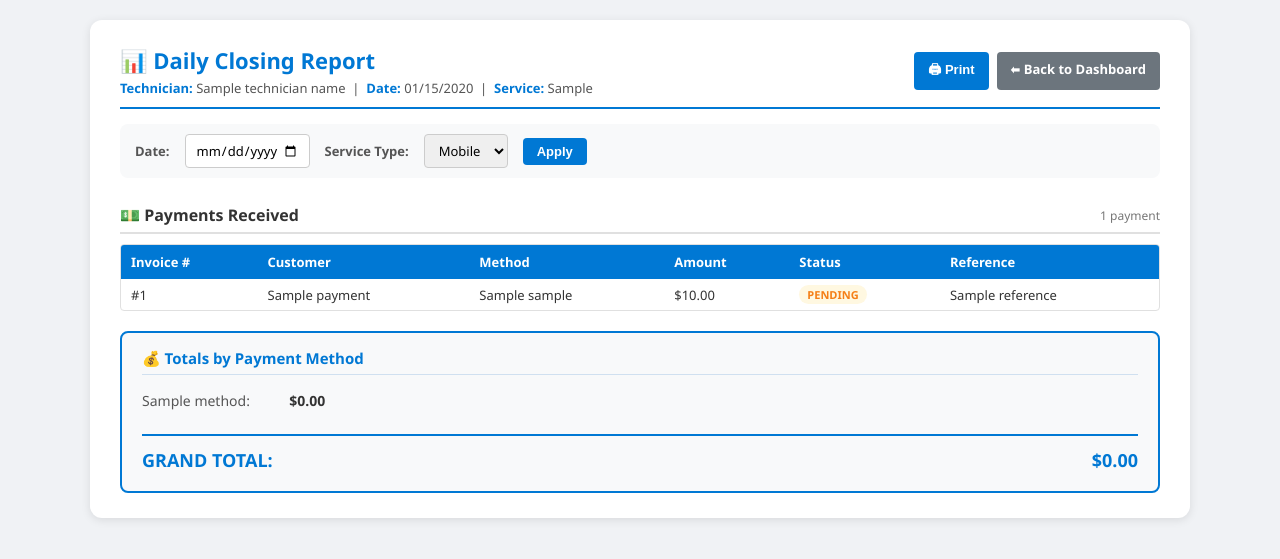
After one commit to Leonel-Tapia/powercore, a FastAPI app: template app/templates/invoices/technician_daily_closing.html in a window 1280 px wide. The commit adds this page. Shown: the top 559 px of the page. Run offline with FastAPI, Linux system fonts and the light colour scheme; the template is opened without the code that fills it: most values are stand-ins (such as "Sample title", 1, 10 or a date in 2020).

Commit message:
Add read-only mode for PAID/VOID invoices + technician daily closing report

```diff
--- /dev/null
+++ b/app/templates/invoices/technician_daily_closing.html
@@ -0,0 +1,329 @@
+<!-- RUTA: app/templates/invoices/technician_daily_closing.html | CREADO: 2026-09-12 -->
+<!DOCTYPE html>
+<html lang="en">
+<head>
+    <meta charset="UTF-8">
+    <meta name="viewport" content="width=device-width, initial-scale=1.0">
+    <title>Daily Closing - PowerCore</title>
+    <style>
+        * { margin: 0; padding: 0; box-sizing: border-box; }
+
+        body {
+            font-family: 'Segoe UI', Tahoma, Geneva, Verdana, sans-serif;
+            background-color: #f0f2f5;
+            padding: 20px;
+            color: #333;
+        }
+
+        .container {
+            max-width: 1100px;
+            margin: 0 auto;
+            background: white;
+            border-radius: 12px;
+            box-shadow: 0 2px 10px rgba(0, 0, 0, 0.1);
+            padding: 25px 30px;
+        }
+
+        .header {
+            display: flex;
+            justify-content: space-between;
+            align-items: center;
+            border-bottom: 2px solid #0078D4;
+            padding-bottom: 10px;
+            margin-bottom: 15px;
+            flex-wrap: wrap;
+            gap: 10px;
+        }
+
+        .header h1 {
+            font-size: 22px;
+            color: #0078D4;
+        }
+
+        .header .meta {
+            font-size: 13px;
+            color: #555;
+            margin-top: 4px;
+        }
+
+        .header .meta strong { color: #0078D4; }
+
+        .header-actions {
+            display: flex;
+            gap: 8px;
+        }
+
+        .btn {
+            border: none;
+            padding: 8px 14px;
+            border-radius: 4px;
+            cursor: pointer;
+            font-size: 13px;
+            text-decoration: none;
+            display: inline-block;
+            font-weight: 600;
+        }
+
+        .btn-primary { background-color: #0078D4; color: white; }
+        .btn-primary:hover { background-color: #005fa3; }
+
+        .btn-secondary { background-color: #6c757d; color: white; }
+        .btn-secondary:hover { background-color: #5a6268; }
+
+        .filters {
+            display: flex;
+            gap: 15px;
+            align-items: center;
+            background: #f8f9fa;
+            padding: 10px 15px;
+            border-radius: 8px;
+            margin-bottom: 18px;
+            flex-wrap: wrap;
+        }
+
+        .filters label {
+            font-size: 13px;
+            font-weight: 600;
+            color: #555;
+        }
+
+        .filters input[type="date"],
+        .filters select {
+            padding: 6px 10px;
+            border: 1px solid #ccc;
+            border-radius: 4px;
+            font-size: 13px;
+            font-family: inherit;
+        }
+
+        .filters button {
+            padding: 6px 14px;
+            background: #0078D4;
+            color: white;
+            border: none;
+            border-radius: 4px;
+            font-size: 13px;
+            cursor: pointer;
+            font-weight: 600;
+        }
+
+        .filters button:hover { background: #005fa3; }
+
+        .section-title {
+            font-size: 16px;
+            font-weight: 600;
+            padding: 8px 0 6px 0;
+            border-bottom: 2px solid #e0e0e0;
+            margin-bottom: 10px;
+            display: flex;
+            align-items: center;
+            justify-content: space-between;
+        }
+
+        .table-wrapper {
+            border: 1px solid #e0e0e0;
+            border-radius: 4px;
+            overflow: hidden;
+            margin-bottom: 20px;
+        }
+
+        table {
+            width: 100%;
+            border-collapse: collapse;
+            font-size: 13px;
+        }
+
+        thead th {
+            background-color: #0078D4;
+            color: white;
+            padding: 8px 10px;
+            text-align: left;
+            font-weight: 600;
+            white-space: nowrap;
+        }
+
+        tbody td {
+            padding: 6px 10px;
+            border-bottom: 1px solid #e8e8e8;
+            vertical-align: middle;
+        }
+
+        tbody tr:hover { background-color: #f5f8fc; }
+        tbody tr:last-child td { border-bottom: none; }
+
+        .badge {
+            display: inline-block;
+            padding: 2px 8px;
+            border-radius: 10px;
+            font-size: 11px;
+            font-weight: 600;
+        }
+
+        .badge-DEPOSITED { background-color: #e8f5e9; color: #1b5e20; }
+        .badge-PENDING { background-color: #fff8e1; color: #f57f17; }
+
+        .empty-state {
+            text-align: center;
+            padding: 30px;
+            color: #999;
+            font-style: italic;
+            font-size: 14px;
+        }
+
+        .totals-box {
+            background: #f8f9fa;
+            border: 2px solid #0078D4;
+            border-radius: 8px;
+            padding: 15px 20px;
+            margin-top: 10px;
+        }
+
+        .totals-box h3 {
+            font-size: 15px;
+            color: #0078D4;
+            margin-bottom: 12px;
+            border-bottom: 1px solid #d0e0f0;
+            padding-bottom: 6px;
+        }
+
+        .totals-grid {
+            display: grid;
+            grid-template-columns: repeat(auto-fit, minmax(180px, 1fr));
+            gap: 10px 20px;
+        }
+
+        .total-row {
+            display: flex;
+            justify-content: space-between;
+            font-size: 14px;
+            padding: 4px 0;
+        }
+
+        .total-row .label { color: #555; }
+        .total-row .value { font-weight: 600; color: #333; }
+
+        .grand-total {
+            grid-column: 1 / -1;
+            display: flex;
+            justify-content: space-between;
+            padding: 12px 0 4px 0;
+            margin-top: 10px;
+            border-top: 2px solid #0078D4;
+            font-size: 18px;
+            font-weight: 700;
+            color: #0078D4;
+        }
+
+        @media print {
+            body { background: white; padding: 0; }
+            .container { box-shadow: none; border-radius: 0; padding: 15px; }
+            .no-print { display: none !important; }
+        }
+
+        @media (max-width: 768px) {
+            .container { padding: 15px; }
+            .header { flex-direction: column; align-items: flex-start; }
+            thead th, tbody td { padding: 5px 6px; font-size: 12px; }
+        }
+    </style>
+</head>
+<body>
+
+    <div class="container">
+        <!-- HEADER -->
+        <div class="header">
+            <div>
+                <h1>📊 Daily Closing Report</h1>
+                <div class="meta">
+                    <strong>Technician:</strong> {{ technician_name }}
+                    &nbsp;|&nbsp;
+                    <strong>Date:</strong> {{ target_date.strftime('%m/%d/%Y') }}
+                    &nbsp;|&nbsp;
+                    <strong>Service:</strong> {{ service_type }}
+                </div>
+            </div>
+            <div class="header-actions no-print">
+                <button type="button" class="btn btn-primary" onclick="window.print()">🖨 Print</button>
+                <a href="/technician/dashboard" class="btn btn-secondary">⬅ Back to Dashboard</a>
+            </div>
+        </div>
+
+        <!-- FILTROS -->
+        <form method="get" action="/technician/daily-closing" class="filters no-print">
+            <label for="selected_date">Date:</label>
+            <input type="date" id="selected_date" name="selected_date"
+                   value="{{ selected_date }}"
+                   max="{{ today.strftime('%Y-%m-%d') }}">
+
+            <label for="service_type">Service Type:</label>
+            <select id="service_type" name="service_type">
+                <option value="MOVIL" {% if service_type == 'MOVIL' %}selected{% endif %}>Mobile</option>
+                <option value="SHOP" {% if service_type == 'SHOP' %}selected{% endif %}>Shop</option>
+            </select>
+
+            <button type="submit">Apply</button>
+        </form>
+
+        <!-- TABLA DE PAGOS -->
+        <div class="section-title">
+            <span>💵 Payments Received</span>
+            <span style="font-size:12px; color:#777; font-weight:400;">{{ payments|length }} payment{{ 's' if payments|length != 1 else '' }}</span>
+        </div>
+
+        {% if payments %}
+            <div class="table-wrapper">
+                <table>
+                    <thead>
+                        <tr>
+                            <th>Invoice #</th>
+                            <th>Customer</th>
+                            <th>Method</th>
+                            <th>Amount</th>
+                            <th>Status</th>
+                            <th>Reference</th>
+                        </tr>
+                    </thead>
+                    <tbody>
+                        {% for p in payments %}
+                            <tr>
+                                <td>#{{ p.invoice_id }}</td>
+                                <td>{{ p.customer_name or 'N/A' }}</td>
+                                <td>{{ method_labels.get((p.payment_type or 'OTHER')|upper, p.payment_type) }}</td>
+                                <td>${{ "%.2f"|format(p.amount or 0) }}</td>
+                                <td>
+                                    <span class="badge badge-{{ p.payment_status }}">{{ p.payment_status }}</span>
+                                </td>
+                                <td>{{ p.reference or '—' }}</td>
+                            </tr>
+                        {% endfor %}
+                    </tbody>
+                </table>
+            </div>
+        {% else %}
+            <div class="table-wrapper">
+                <div class="empty-state">
+                    No payments recorded for this date.
+                </div>
+            </div>
+        {% endif %}
+
+        <!-- TOTALES POR MÉTODO -->
+        <div class="totals-box">
+            <h3>💰 Totals by Payment Method</h3>
+            <div class="totals-grid">
+                {% for method in method_order %}
+                    <div class="total-row">
+                        <span class="label">{{ method_labels.get(method, method) }}:</span>
+                        <span class="value">${{ "%.2f"|format(totals_by_method.get(method, 0)) }}</span>
+                    </div>
+                {% endfor %}
+                <div class="grand-total">
+                    <span>GRAND TOTAL:</span>
+                    <span>${{ "%.2f"|format(grand_total) }}</span>
+                </div>
+            </div>
+        </div>
+    </div>
+
+</body>
+</html>
--- a/app/templates/users/login.html
+++ b/app/templates/users/login.html
@@ -157,7 +157,7 @@
 
     <div class="footer-text">
         Project Started: 2025-09-29
-        Demo Version — PowerCore ERP — Developed by Creative Ideas Marketing —Version: 2026.09.12- 8:36 AM
+        Demo Version — PowerCore ERP — Developed by Creative Ideas Marketing —Version: 2026.09.12- 3:47 PM
     </div>
 
 </body>
```
Also changed, not shown: app/routers/invoices/invoices_router.py (+6 -2 lines), app/routers/invoices/technician_routes.py (+123 -2 lines), app/templates/invoices/invoice_view.html (+65 -24 lines), app/templates/invoices/technician_dashboard.html (+44 -1 lines).
